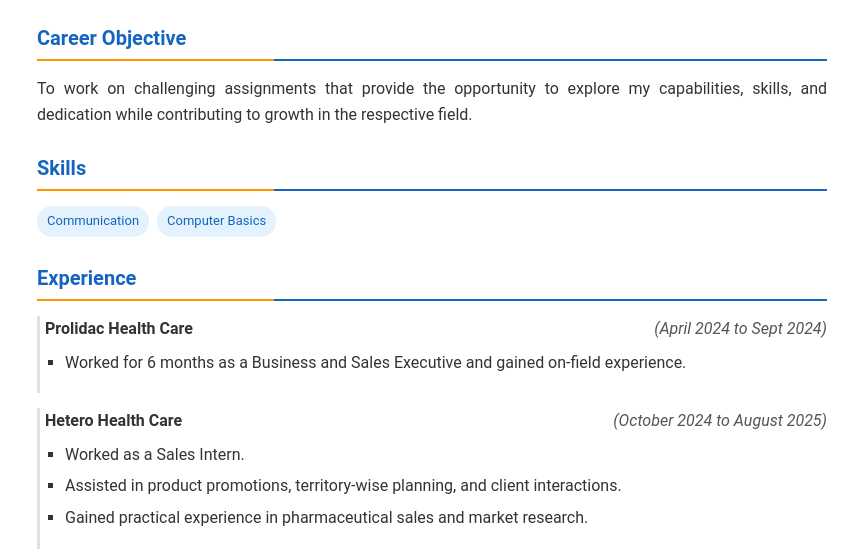
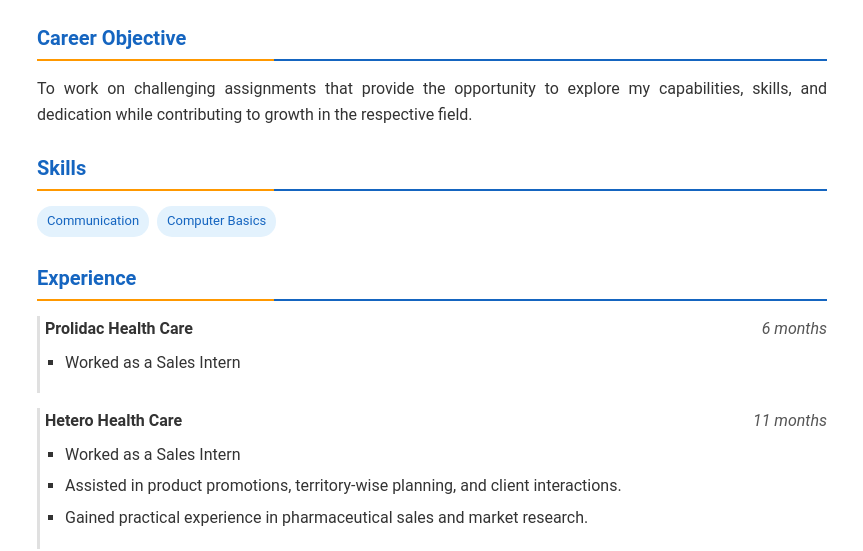
Before and after one commit to GARUD6209/abhishek_resume_website, a plain HTML site: page index.html in a window 1280 px wide. Shown: the part 265-816 px from the top of the page, without its empty margins (208-1071 px from the left). Drawn offline with nearby package versions, Linux system fonts and the light colour scheme.

Commit message:
update experience section with accurate job titles and durations

```diff
--- a/index.html
+++ b/index.html
@@ -330,20 +330,20 @@
       <h2>Experience</h2>
       <div class="experience-item">
         <div class="experience-header">
-          <strong>Prolidac Health Care</strong> <em>(April 2024 to Sept 2024)</em>
+          <strong>Prolidac Health Care</strong>
+          <em>6 months</em>
         </div>
         <ul>
-          <li>Worked for 6 months as a Business and Sales Executive and gained on-field experience.</li>
+          <li>Worked as a Sales Intern</li>
         </ul>
       </div>
       <div class="experience-item">
         <div class="experience-header">
           <strong>Hetero Health Care</strong>
-          <em>(October 2024 to <span class="current-date"></span>)</em>
+          <em>11 months</em>
         </div>
-
         <ul>
-          <li>Worked as a Sales Intern.</li>
+          <li>Worked as a Sales Intern</li>
           <li>Assisted in product promotions, territory-wise planning, and client interactions.</li>
           <li>Gained practical experience in pharmaceutical sales and market research.</li>
         </ul>
```
